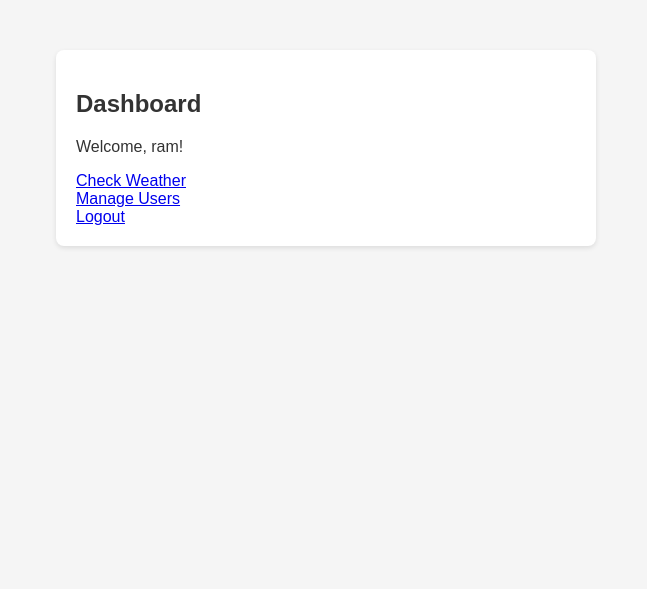
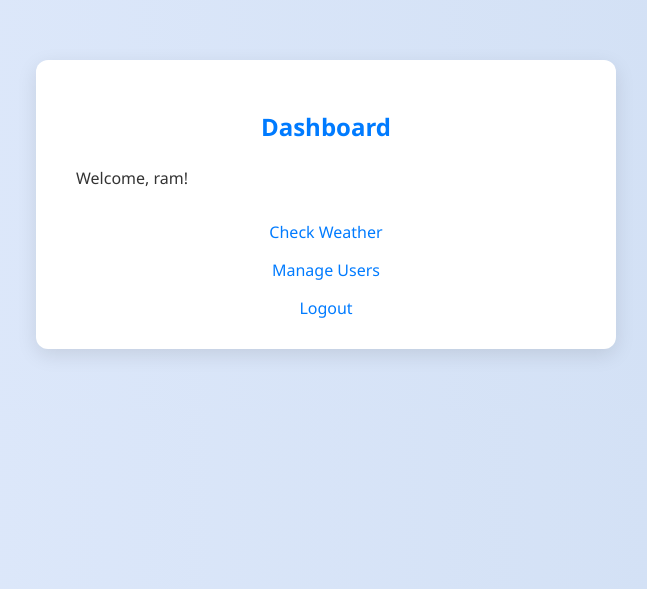
Before and after one commit to sty-ram/weather, a Flask app: page / in a window 1280 px wide. Shown: the top 589 px of the page, without its empty margins (314-961 px from the left). Run offline with Flask 3, Linux system fonts and the light colour scheme; a user stored in the database is signed in.

Commit message:
update styles

```diff
--- a/app/static/style.css
+++ b/app/static/style.css
@@ -1,4 +1,4 @@
-body {
+/* body {
     font-family: Arial, sans-serif;
     background: #f5f5f5;
     color: #333;
@@ -23,4 +23,78 @@ button {
     background: #007bff;
     color: #fff;
     border: none;
+} */
+
+
+
+/* Base Styling */
+body {
+    font-family: 'Segoe UI', Tahoma, Geneva, Verdana, sans-serif;
+    background: linear-gradient(to right, #e0eafc, #cfdef3);
+    color: #333;
+    margin: 0;
+    padding: 0;
 }
+
+/* Centered Container */
+.container {
+    max-width: 500px;
+    margin: 60px auto;
+    background: #ffffff;
+    padding: 30px 40px;
+    border-radius: 12px;
+    box-shadow: 0 6px 20px rgba(0, 0, 0, 0.1);
+}
+
+/* Typography */
+h2 {
+    text-align: center;
+    color: #007bff;
+    margin-bottom: 24px;
+}
+
+/* Form Elements */
+input, button {
+    width: 100%;
+    padding: 14px;
+    margin-top: 12px;
+    font-size: 16px;
+    border-radius: 6px;
+    border: 1px solid #ccc;
+    box-sizing: border-box;
+    transition: 0.3s ease;
+}
+
+/* Input Focus */
+input:focus {
+    outline: none;
+    border-color: #007bff;
+    box-shadow: 0 0 0 3px rgba(0, 123, 255, 0.2);
+}
+
+/* Button Styling */
+button {
+    background-color: #007bff;
+    color: white;
+    font-weight: bold;
+    border: none;
+    cursor: pointer;
+}
+
+button:hover {
+    background-color: #0056b3;
+}
+
+/* Links */
+a {
+    display: inline-block;
+    margin-top: 16px;
+    color: #007bff;
+    text-decoration: none;
+    text-align: center;
+    width: 100%;
+}
+
+a:hover {
+    text-decoration: underline;
+}
```
